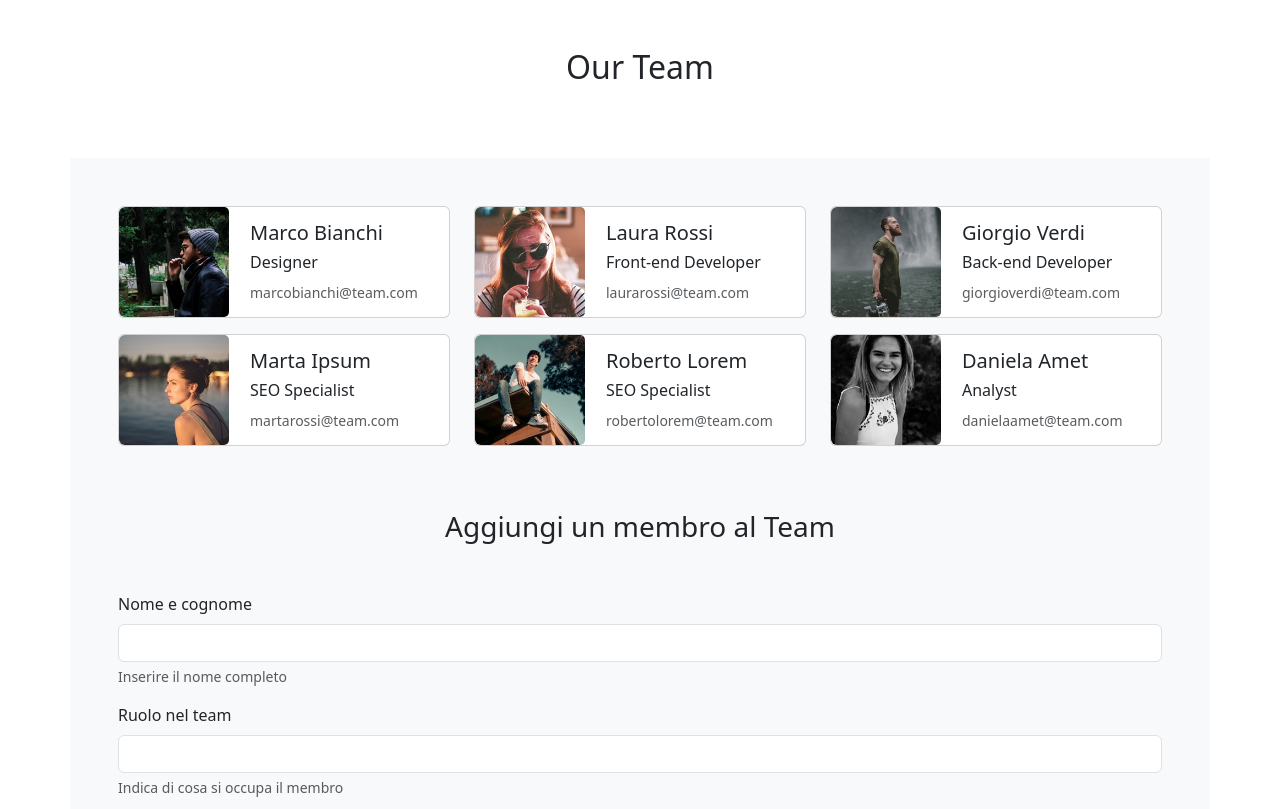
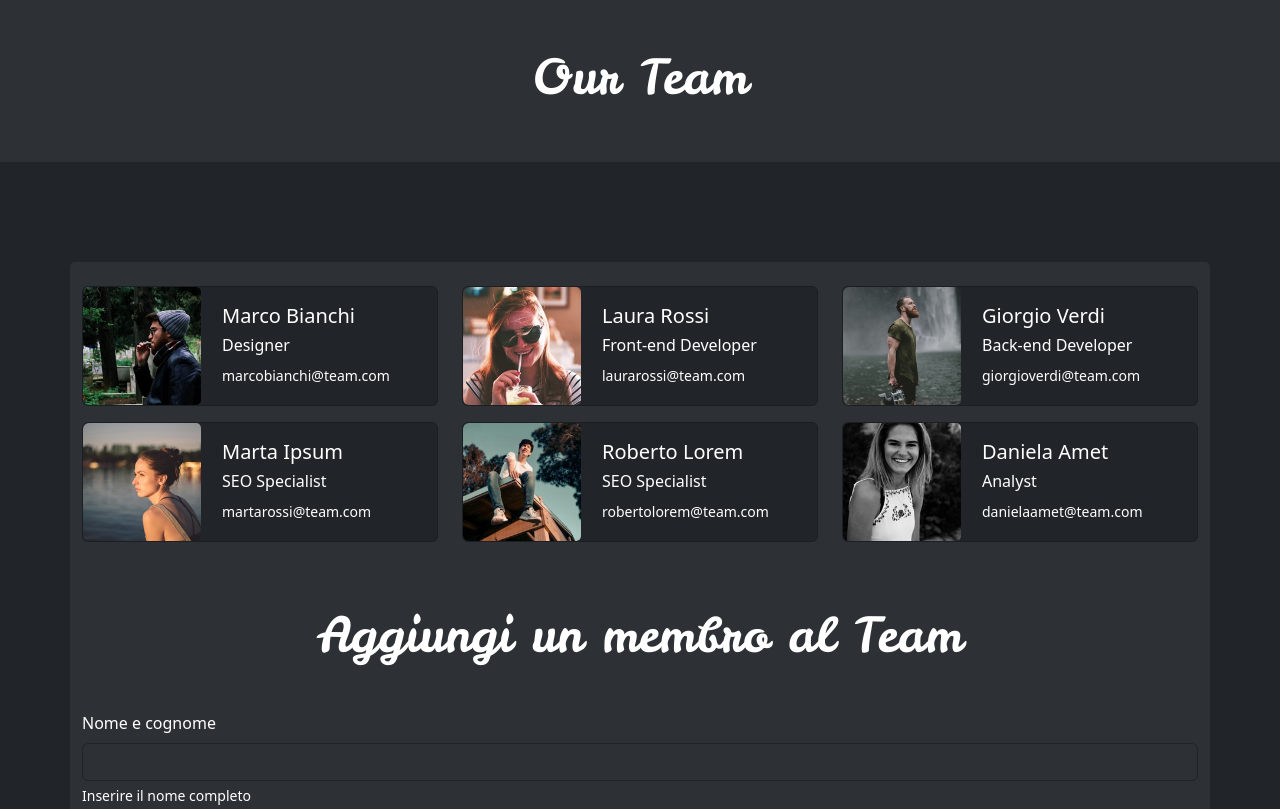
Before and after one commit to SamueleTerraroli/js-our-team, a plain HTML site: page index.html in a window 1280 px wide. Shown: the top 809 px of the page. Drawn offline with nearby package versions, Linux system fonts and the light colour scheme.

Commit message:
feat: add style

```diff
--- a/assets/script/script.js
+++ b/assets/script/script.js
@@ -72,7 +72,7 @@ const teamMembers = [
                             <div class="card-body d-flex flex-column justify-content-center">
                               <h5 class="name">${name}</h5>
                               <h6 class="role">${role}</h6>
-                              <p class="card-text"><small class="text-body-secondary email">${email}</small></p>
+                              <p class="card-text"><small class="tex email">${email}</small></p>
                             </div>
                           </div>
                         </div>
--- a/assets/style/style.css
+++ b/assets/style/style.css
@@ -1,9 +1,56 @@
+body{
+    background-color: rgb(33,37,41);
+    color: white;
+}
+.leckerli-one-regular {
+    font-family: "Leckerli One", cursive;
+    font-weight: 400;
+    font-style: normal;
+  }
+
 img{
     width: 100%;
     height: auto;
     border-radius: 5px;
 
 }
+header{
+    background-color: hsl(210, 8%, 19%);
+    margin-bottom: 100px;
+}
+.card{
+    background-color: rgb(33,37,41);
+    color: white;
+}
+.card-text{
+
+    color: white;
+}
 .card-body{
     padding: 5px;
 }
+
+#main-container{
+    border-radius: 5px;
+    background-color: hsl(210, 8%, 19%);
+}
+.form-control{
+    border:1px solid rgb(33,37,41) ;
+    background-color:hsl(210, 8%, 19%) ;
+    color: white;
+}
+.form-text{
+    color:white;
+}
+h2{
+    font-family: "Leckerli One", cursive;
+    font-weight: 400;
+    font-style: normal;
+    font-size: 3rem;
+}
+h3{
+    font-family: "Leckerli One", cursive;
+    font-weight: 400;
+    font-style: normal;
+    font-size: 3rem;
+}
--- a/index.html
+++ b/index.html
@@ -3,6 +3,9 @@
 <head>
     <meta charset="UTF-8">
     <meta name="viewport" content="width=device-width, initial-scale=1.0">
+    <link rel="preconnect" href="https://fonts.googleapis.com">
+    <link rel="preconnect" href="https://fonts.gstatic.com" crossorigin>
+    <link href="https://fonts.googleapis.com/css2?family=Leckerli+One&display=swap" rel="stylesheet">
     <link href="https://cdn.jsdelivr.net/npm/bootstrap@5.3.3/dist/css/bootstrap.min.css" rel="stylesheet" integrity="sha384-QWTKZyjpPEjISv5WaRU9OFeRpok6YctnYmDr5pNlyT2bRjXh0JMhjY6hW+ALEwIH" crossorigin="anonymous">
     <link rel="stylesheet" href="assets/style/style.css">
     <title>Our Team</title>
@@ -13,7 +16,7 @@
 
     </header>
     <main>
-        <div class="container p-5 my-3 bg-light">
+        <div class="container py-4 my-3" id="main-container">
             <div class="row row-cols-1 row-cols-md-2 row-cols-xl-3" id="card-container">
 
 
```
